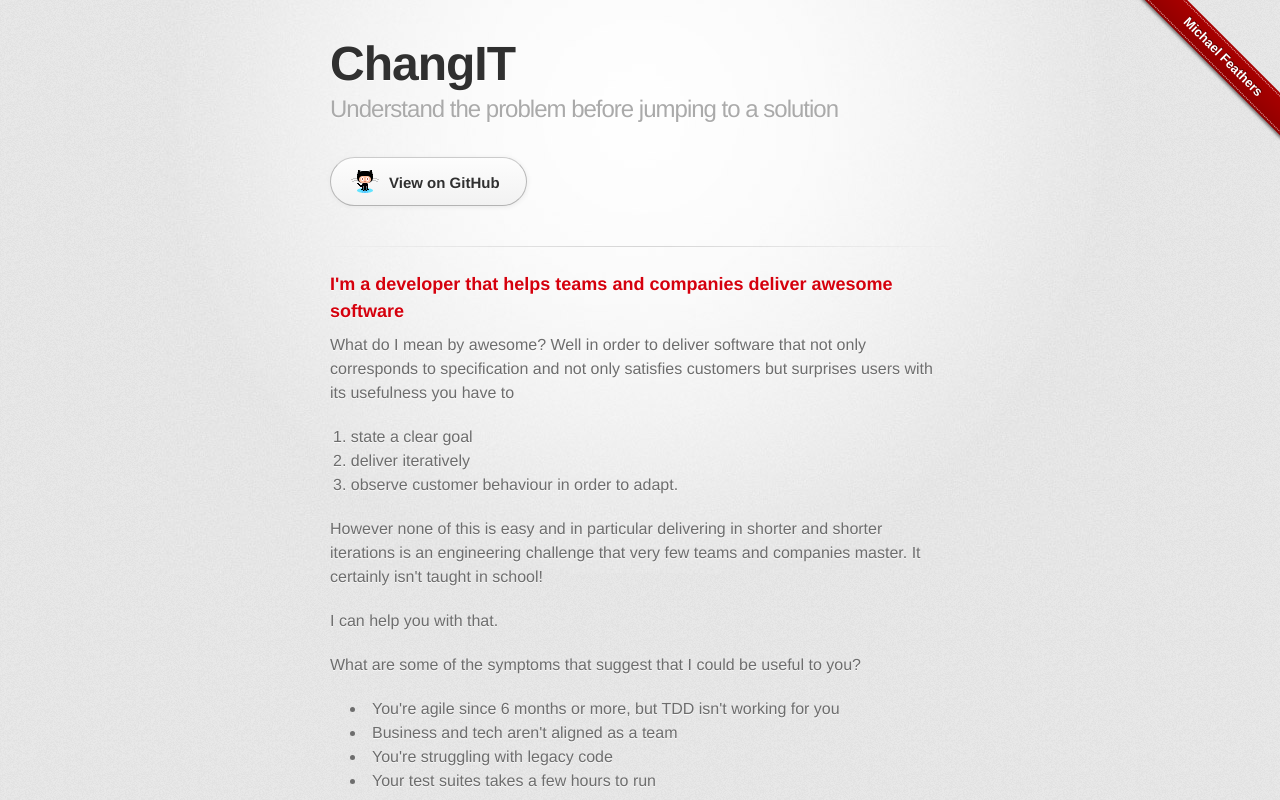
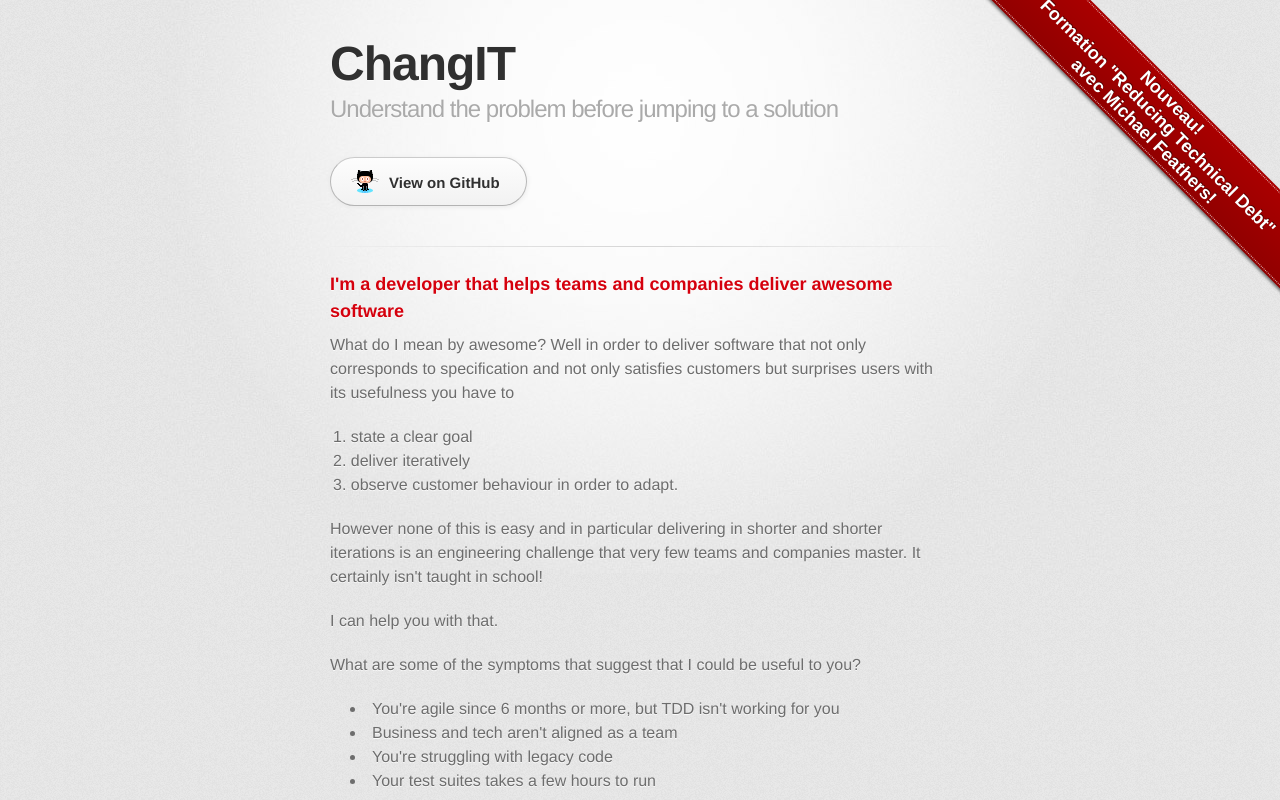
Before and after one commit to martinsson/martinsson.github.io, a plain HTML site: page index.html in a window 1280 px wide. Shown: the top 800 px of the page. Drawn offline with Linux system fonts and the light colour scheme; a web font is replaced by a local one.

Commit message:
configured ribbon

```diff
--- a/index.html
+++ b/index.html
@@ -19,7 +19,7 @@
      <!-- TOP RIGHT RIBBON: START COPYING HERE -->
     <div class="ribbon-wrapper right">
         <div class="ribbon">
-            <a href="michael-feathers-reducing-technical-debt">Michael Feathers</a>
+            <a href="michael-feathers-reducing-technical-debt">Nouveau!<br> Formation "Reducing Technical Debt" avec Michael Feathers! </a>
         </div>
     </div>
     <div id="container">
--- a/stylesheets/ribbon.css
+++ b/stylesheets/ribbon.css
@@ -28,7 +28,7 @@
 .ribbon a,
 .ribbon a:hover {
   /* Set the font */
-  font: 700 13px "Helvetica Neue", Helvetica, Arial, sans-serif;
+  font: 700 18px "Helvetica Neue", Helvetica, Arial, sans-serif;
   color: #fff;
 
   /* Set the text properties */
@@ -38,12 +38,13 @@
 
   /* Set the geometry. If you fiddle with these you'll also need
      to tweak the top and right values in .ribbon. */
-  width: 200px;
+  width: 350px;
   line-height: 20px;
+
 
   /* Set the layout properties */
   display: inline-block;
-  padding: 2px 0;
+  padding: 2px 50px;
 
   /* Add "stitching" effect */
   border-width: 1px 0;
@@ -53,8 +54,8 @@
 }
 
 .ribbon-wrapper {
-  width: 150px;
-  height: 150px;
+  width: 500px;
+  height: 500px;
   position: absolute;
   overflow: hidden;
   top: 0;
@@ -89,8 +90,8 @@
 }
 
 .ribbon-wrapper.right .ribbon {
-  top: 42px;
-  right: -43px;
+  top: 82px;
+  right: -103px;
 
   -webkit-transform: rotate(45deg);
   -moz-transform: rotate(45deg);
```
